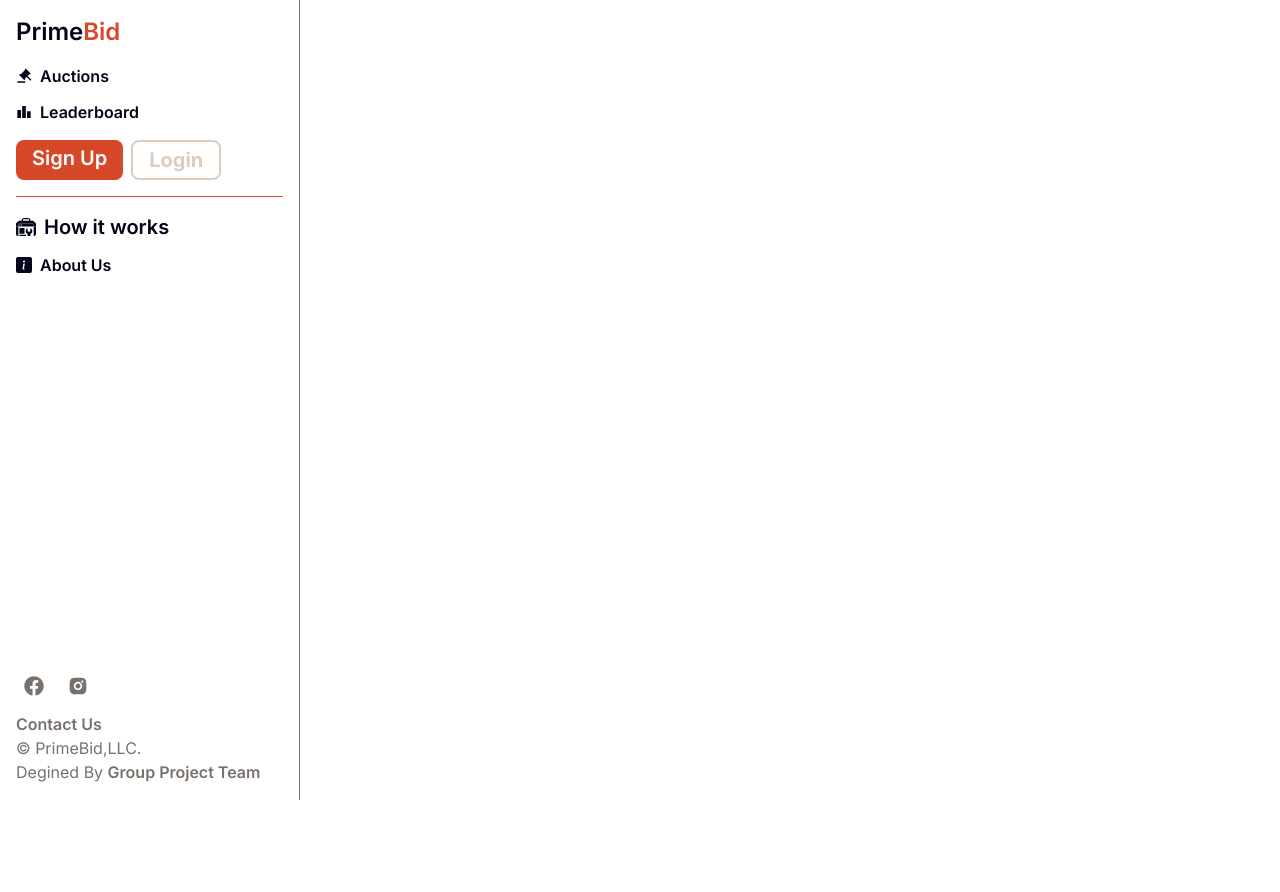
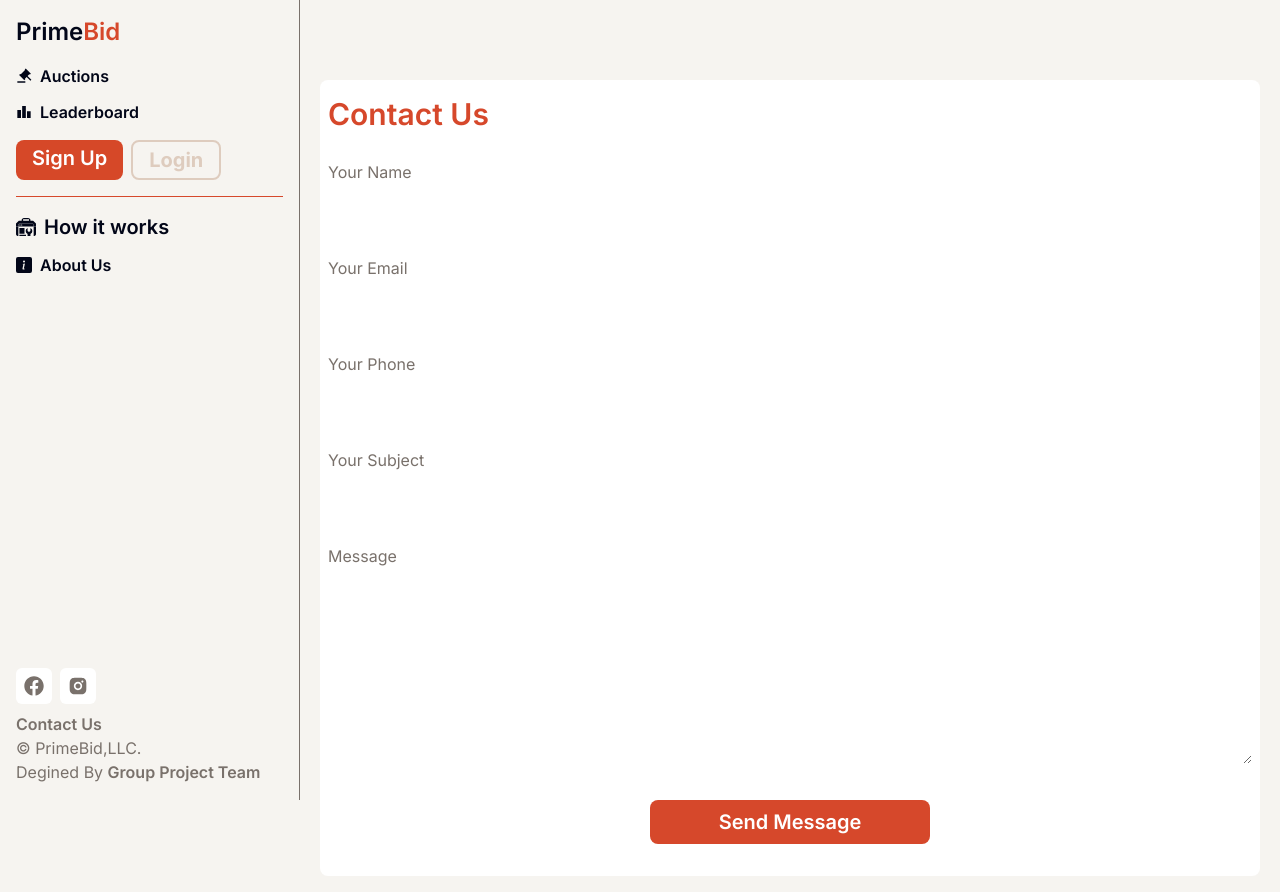
Before and after one commit to LeenaMondal01/Auction-Platform-Project, a React (Vite) app in the folder frontend/: page /contact in a window 1280 px wide. Before the commit the page ends 800 px from the top, so only its background shows below. Built offline with nearby package versions, Linux system fonts and the light colour scheme; no server answers.

Commit message:
contact us page is created

```diff
--- a/frontend/package.json
+++ b/frontend/package.json
@@ -10,6 +10,7 @@
     "preview": "vite preview"
   },
   "dependencies": {
+    "@emailjs/browser": "^4.4.1",
     "@reduxjs/toolkit": "^2.8.2",
     "@tailwindcss/vite": "^4.1.7",
     "axios": "^1.9.0",
--- a/frontend/src/App.jsx
+++ b/frontend/src/App.jsx
@@ -18,6 +18,7 @@ import CreateAuction from './pages/CreateAuction'
 import ViewMyAuctions from "./pages/ViewMyAuctions";
 import ViewAuctionDetails from './pages/ViewAuctionDetails';
 import Dashboard from './pages/Dashboard/Dashboard';
+import Contact from './pages/Contact';
 
 
 
@@ -45,6 +46,7 @@ const App = () => {
       <Route path='/view-my-auctions' element={<ViewMyAuctions/>}></Route>
       <Route path='/auction/details/:id' element={<ViewAuctionDetails/>}></Route>
       <Route path='/dashboard' element={<Dashboard />}></Route>
+      <Route path='/contact' element={<Contact />}></Route>
     </Routes>
     <ToastContainer position='top-right'/>
   </Router>
--- /dev/null
+++ b/frontend/src/pages/Contact.jsx
@@ -0,0 +1,103 @@
+import React, { useState } from 'react'
+import { useNavigate } from 'react-router-dom';
+import emailjs from "@emailjs/browser";
+import { toast } from 'react-toastify';
+
+const Contact = () => {
+    const [name,setName] = useState("");
+    const [email,setEmail] = useState("");
+    const [phone,setPhone] = useState("");
+    const [subject,setSubject] = useState("");
+    const [message,setMessage] = useState("");
+    const [loading,setLoading] = useState(false);
+
+    const navigateTo = useNavigate();
+    const handleContactForm = (e) => {
+        e.preventDefault();
+        setLoading(true);
+
+        const templateParams = {
+            name,
+            email,
+            phone,
+            subject,
+            message,
+        }
+
+        emailjs.send(
+            "service_sjdyxwj",
+            "template_xx6c41z",
+            templateParams,
+            "Yh0xN7Reg6umuD9SW"
+        ).then(() => {
+            toast.success("Thank You! Yous message has been sent successfully.");
+            setLoading(false);
+            navigateTo("/");
+        }).catch(err => {
+            toast.error("Failed to send message.");
+            setLoading(false);
+        })
+    }
+  return (
+    <>
+        <section className="w-full ml-0 m-0 h-fit px-5 pt-20 lg:pl-[320px] flex flex-col min-h-screen py-4 justify-center">
+        <div className="bg-white mx-auto w-full h-auto px-2 flex flex-col gap-4 items-center py-4 justify-center rounded-md ">
+          <form className="flex flex-col gap-5 w-full" onSubmit={handleContactForm}>
+             <h3 className={`text-[#D6482B] text-xl font-semibold mb-2 min-[480px]:text-xl md:text-2xl lg:text-3xl`}>Contact Us</h3>
+            <div className="flex flex-col gap-2">
+                <label className="text=[16px] text-stone-500">Your Name</label>
+                <input type="text"
+                value={name}
+                onChange={(e)=>setName(e.target.value)}
+                className="w-full mt-1 p-2 border-gray-300 rounded-md focus:outline-none focus:ring-2 focus:ring-[#D6482B]" required/>
+            </div>
+
+             <div className="flex flex-col gap-2">
+                <label className="text=[16px] text-stone-500">Your Email</label>
+                <input type="email"
+                value={email}
+                onChange={(e)=>setEmail(e.target.value)}
+                className="w-full mt-1 p-2 border-gray-300 rounded-md focus:outline-none focus:ring-2 focus:ring-[#D6482B]" required/>
+            </div>
+
+            <div className="flex flex-col gap-2">
+                <label className="text=[16px] text-stone-500">Your Phone</label>
+                <input type="number"
+                value={phone}
+                onChange={(e)=>setPhone(e.target.value)}
+                className="w-full mt-1 p-2 border-gray-300 rounded-md focus:outline-none focus:ring-2 focus:ring-[#D6482B]" required/>
+            </div>
+
+            <div className="flex flex-col gap-2">
+                <label className="text=[16px] text-stone-500">Your Subject</label>
+                <input type="subject"
+                value={subject}
+                onChange={(e)=>setSubject(e.target.value)}
+                className="w-full mt-1 p-2 border-gray-300 rounded-md focus:outline-none focus:ring-2 focus:ring-[#D6482B]" required/>
+            </div>
+
+            <div className="flex flex-col gap-2">
+                <label className="text=[16px] text-stone-500">Message</label>
+                <textarea type="text"
+                rows={7}
+                onChange={(e)=>setMessage(e.target.value)}
+                className="w-full mt-1 p-2 border-gray-300 rounded-md focus:outline-none focus:ring-2 focus:ring-[#D6482B]" required/>
+            </div>
+
+             <button
+              className="bg-[#d6482b] w-[280px] font-semibold hover:bg-[#b8381e]  transition-all duration-300 text-xl py-2 px-4 rounded-md text-white  mx-auto  my-4"
+              type="submit"
+            >
+              {loading ? "Sending Message..." : "Send Message"}
+            </button>
+              </form>
+          </div>
+
+
+
+          </section>
+    </>
+  )
+}
+
+export default Contact
```
Also changed, not shown: frontend/src/layout/SideDrawer.jsx (line endings or trailing spaces), 1 other file (tests, documents, lock files or other folders).
